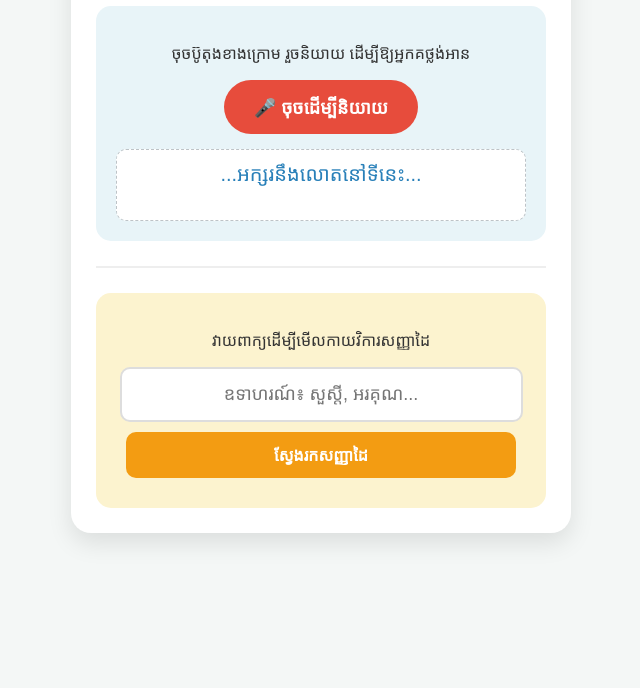
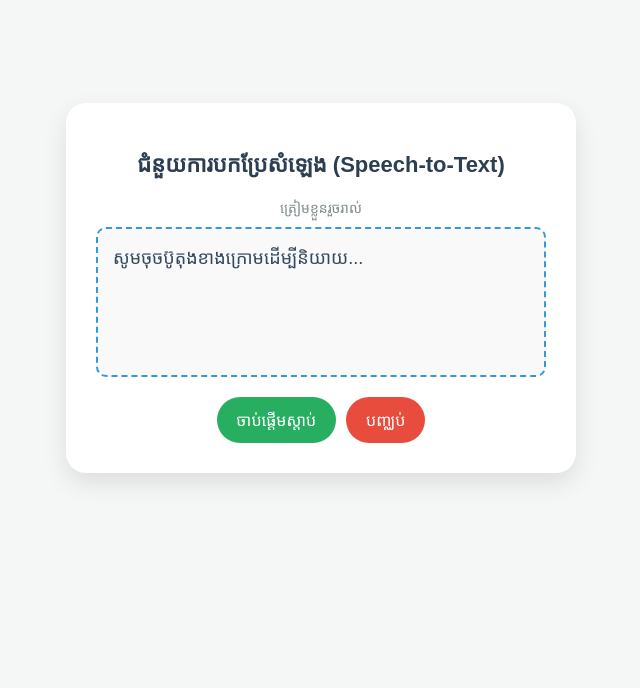
Before and after one commit to oudompanhatey5-collab/hand-sign-app, a plain HTML site: page index.html in a window 1280 px wide. Shown: the part 112-800 px from the top of the page, without its empty margins (319-959 px from the left). Drawn offline with Linux system fonts and the light colour scheme.

Commit message:
Update title and improve layout in index.html

```diff
--- a/index.html
+++ b/index.html
@@ -3,98 +3,168 @@
 <head>
     <meta charset="UTF-8">
     <meta name="viewport" content="width=device-width, initial-scale=1.0">
-    <title>App ដៃប្រាប់ចិត្ត - សម្រាប់ជនពិការភាព</title>
+    <title>ជំនួយការជនពិការ និងអ្នកគថ្លង់</title>
+
     <style>
-        body { font-family: 'Khmer OS Siemreap', sans-serif; background: #f4f7f6; margin: 0; padding: 20px; text-align: center; color: #333; }
-        .app-container { background: white; max-width: 450px; margin: auto; padding: 25px; border-radius: 20px; box-shadow: 0 10px 25px rgba(0,0,0,0.1); }
-        h2 { color: #2c3e50; margin-bottom: 20px; }
+        /* ផ្នែករចនា (CSS) */
+        body {
+            font-family: 'Khmer OS Battambang', Arial, sans-serif;
+            background-color: #f4f7f6;
+            display: flex;
+            justify-content: center;
+            align-items: center;
+            height: 100vh;
+            margin: 0;
+        }
 
-        /* ផ្នែក Speech to Text */
-        .mic-box { background: #e8f4f8; padding: 20px; border-radius: 15px; margin-bottom: 20px; }
-        .mic-btn { background: #e74c3c; color: white; border: none; padding: 15px 30px; border-radius: 50px; font-size: 18px; cursor: pointer; font-weight: bold; display: flex; align-items: center; justify-content: center; margin: auto; gap: 10px; }
-        .mic-btn:active { transform: scale(0.95); background: #c0392b; }
-        #text-output { margin-top: 15px; font-size: 20px; color: #2980b9; min-height: 50px; padding: 10px; background: white; border-radius: 10px; border: 1px dashed #bdc3c7; }
+        .app-container {
+            background-color: white;
+            padding: 30px;
+            border-radius: 20px;
+            box-shadow: 0 10px 25px rgba(0,0,0,0.1);
+            width: 100%;
+            max-width: 450px;
+            text-align: center;
+        }
 
-        /* ផ្នែក Text to Sign */
-        .sign-box { background: #fcf3cf; padding: 20px; border-radius: 15px; }
-        input { width: 90%; padding: 15px; border: 2px solid #ddd; border-radius: 10px; font-size: 18px; text-align: center; outline: none; margin-bottom: 10px; }
-        .search-btn { background: #f39c12; color: white; border: none; padding: 12px 25px; border-radius: 10px; font-size: 16px; cursor: pointer; font-weight: bold; width: 95%; }
-        #sign-image { width: 100%; max-width: 200px; margin-top: 15px; display: none; border-radius: 10px; }
-        #sign-error { color: #e74c3c; margin-top: 10px; font-size: 14px; }
+        h1 {
+            color: #2c3e50;
+            font-size: 22px;
+            margin-bottom: 20px;
+        }
+
+        #status {
+            font-size: 14px;
+            color: #7f8c8d;
+            margin-bottom: 10px;
+        }
+
+        #result-box {
+            width: 100%;
+            min-height: 150px;
+            border: 2px dashed #3498db;
+            border-radius: 10px;
+            padding: 15px;
+            margin-bottom: 20px;
+            background-color: #f9f9f9;
+            text-align: left;
+            font-size: 18px;
+            line-height: 1.6;
+            color: #34495e;
+            box-sizing: border-box;
+            word-wrap: break-word;
+        }
+
+        .button-group {
+            display: flex;
+            gap: 10px;
+            justify-content: center;
+        }
+
+        button {
+            padding: 12px 20px;
+            font-size: 16px;
+            border: none;
+            border-radius: 50px;
+            cursor: pointer;
+            transition: all 0.3s ease;
+            font-family: 'Khmer OS Battambang';
+        }
+
+        .btn-start {
+            background-color: #27ae60;
+            color: white;
+        }
+
+        .btn-start:hover {
+            background-color: #219150;
+        }
+
+        .btn-stop {
+            background-color: #e74c3c;
+            color: white;
+        }
+
+        .btn-stop:hover {
+            background-color: #c0392b;
+        }
+
+        /* សម្រាប់ឱ្យអក្សរលោតញាក់ពេលកំពុងស្តាប់ */
+        .recording {
+            color: #e74c3c;
+            font-weight: bold;
+            animation: blink 1s infinite;
+        }
+
+        @keyframes blink {
+            50% { opacity: 0.5; }
+        }
     </style>
 </head>
 <body>
 
     <div class="app-container">
-    <h2>🤝 App ដៃប្រាប់ចិត្ត</h2>
+        <h1>ជំនួយការបកប្រែសំឡេង (Speech-to-Text)</h1>
 
-    <div class="mic-box">
-        <p>ចុចប៊ូតុងខាងក្រោម រួចនិយាយ ដើម្បីឱ្យអ្នកគថ្លង់អាន</p>
-        <button class="mic-btn" onclick="startListening()">🎤 ចុចដើម្បីនិយាយ</button>
-        <div id="text-output">...អក្សរនឹងលោតនៅទីនេះ...</div>
+        <p id="status">ត្រៀមខ្លួនរួចរាល់</p>
+
+        <div id="result-box" placeholder="អត្ថបទដែលនិយាយនឹងបង្ហាញនៅទីនេះ...">
+            សូមចុចប៊ូតុងខាងក្រោមដើម្បីនិយាយ...
         </div>
 
-    <hr style="border: 1px solid #eee; margin: 25px 0;">
-
-    <div class="sign-box">
-        <p>វាយពាក្យដើម្បីមើលកាយវិការសញ្ញាដៃ</p>
-        <input type="text" id="wordInput" placeholder="ឧទាហរណ៍៖ សួស្តី, អរគុណ...">
-        <button class="search-btn" onclick="showSign()">ស្វែងរកសញ្ញាដៃ</button>
-
-        <img id="sign-image" src="" alt="Sign Language">
-        <div id="sign-error"></div>
+        <div class="button-group">
+            <button class="btn-start" onclick="startConverting()">ចាប់ផ្តើមស្តាប់</button>
+            <button class="btn-stop" onclick="stopConverting()">បញ្ឈប់</button>
         </div>
     </div>
 
     <script>
-    // --- មុខងារទី ១៖ បម្លែងសំឡេងទៅជាអក្សរ (Voice to Text) ---
-    function startListening() {
-        const textOutput = document.getElementById('text-output');
-        textOutput.innerText = "កំពុងស្ដាប់... (សូមនិយាយ)";
+        /* ផ្នែកបញ្ជា (JavaScript) */
+        var r = document.getElementById('result-box');
+        var s = document.getElementById('status');
 
-        // ប្រើ Web Speech API ដែលមានស្រាប់ក្នុង Browser
-        const SpeechRecognition = window.SpeechRecognition || window.webkitSpeechRecognition;
-        if (!SpeechRecognition) {
-            textOutput.innerText = "ទូរស័ព្ទរបស់អ្នកមិនគាំទ្រមុខងារនេះទេ។";
-            return;
+        // ឆែកមើលថាតើ Browser គាំទ្រដែរឬទេ
+        var speechRecognizer = window.webkitSpeechRecognition || window.speechRecognition;
+
+        if (typeof speechRecognizer !== 'undefined') {
+            var recognition = new speechRecognizer();
+            recognition.continuous = true;
+            recognition.interimResults = true;
+            recognition.lang = 'km-KH'; // កំណត់យកភាសាខ្មែរ
+
+            function startConverting() {
+                recognition.start();
+                s.innerHTML = "ស្ថានភាព៖ <span class='recording'>កំពុងស្តាប់...</span>";
+                r.innerHTML = "";
             }
 
-        const recognition = new SpeechRecognition();
-        recognition.lang = 'km-KH'; // កំណត់ឱ្យស្ដាប់ភាសាខ្មែរ
+            function stopConverting() {
+                recognition.stop();
+                s.innerHTML = "ស្ថានភាព៖ បានបញ្ឈប់";
+                s.style.color = "#7f8c8d";
+            }
 
             recognition.onresult = function(event) {
-            const transcript = event.results[0][0].transcript;
-            textOutput.innerText = transcript; // បង្ហាញអក្សរដែលនិយាយរួច
+                var interimTranscript = '';
+                for (var i = event.resultIndex; i < event.results.length; i++) {
+                    var transcript = event.results[i][0].transcript;
+                    if (event.results[i].isFinal) {
+                        r.innerHTML += transcript;
+                    } else {
+                        interimTranscript += transcript;
+                    }
+                }
+                // បង្ហាញអត្ថបទបណ្តោះអាសន្នពេលកំពុងនិយាយ
+                if (interimTranscript !== "") {
+                    r.innerHTML = interimTranscript;
+                }
             };
 
             recognition.onerror = function(event) {
-            textOutput.innerText = "មិនឮសំឡេងទេ សូមព្យាយាមម្ដងទៀត។";
+                s.innerHTML = "មានបញ្ហា៖ " + event.error;
             };
-
-        recognition.start();
-    }
-
-    // --- មុខងារទី ២៖ បម្លែងអក្សរទៅជារូបសញ្ញាដៃ (Text to Sign Image) ---
-    // ទីនេះជាកន្លែងដែលអ្នកផ្ទុករូបភាព (បច្ចុប្បន្នខ្ញុំដាក់រូបឧទាហរណ៍សិន)
-    const signDictionary = {
-        "សួស្តី": "https://dummyimage.com/200x200/f39c12/fff&text=Hand+Sign:+Hello",
-        "អរគុណ": "https://dummyimage.com/200x200/2ecc71/fff&text=Hand+Sign:+Thanks",
-        "ស្រលាញ់": "https://dummyimage.com/200x200/e74c3c/fff&text=Hand+Sign:+Love"
-    };
-
-    function showSign() {
-        const word = document.getElementById('wordInput').value.trim();
-        const imgElement = document.getElementById('sign-image');
-        const errorElement = document.getElementById('sign-error');
-
-        if (signDictionary[word]) {
-            imgElement.src = signDictionary[word];
-            imgElement.style.display = "block";
-            errorElement.innerText = "";
         } else {
-            imgElement.style.display = "none";
-            errorElement.innerText = "មិនទាន់មានទិន្នន័យរូបភាពសម្រាប់ពាក្យនេះទេ។";
-        }
+            r.innerHTML = "សូមទោស! កម្មវិធីរុករក (Browser) របស់អ្នកមិនគាំទ្រមុខងារនេះទេ។ សូមប្រើ Google Chrome។";
         }
     </script>
 
```
Lines whose indentation alone changed are shown as unchanged.
